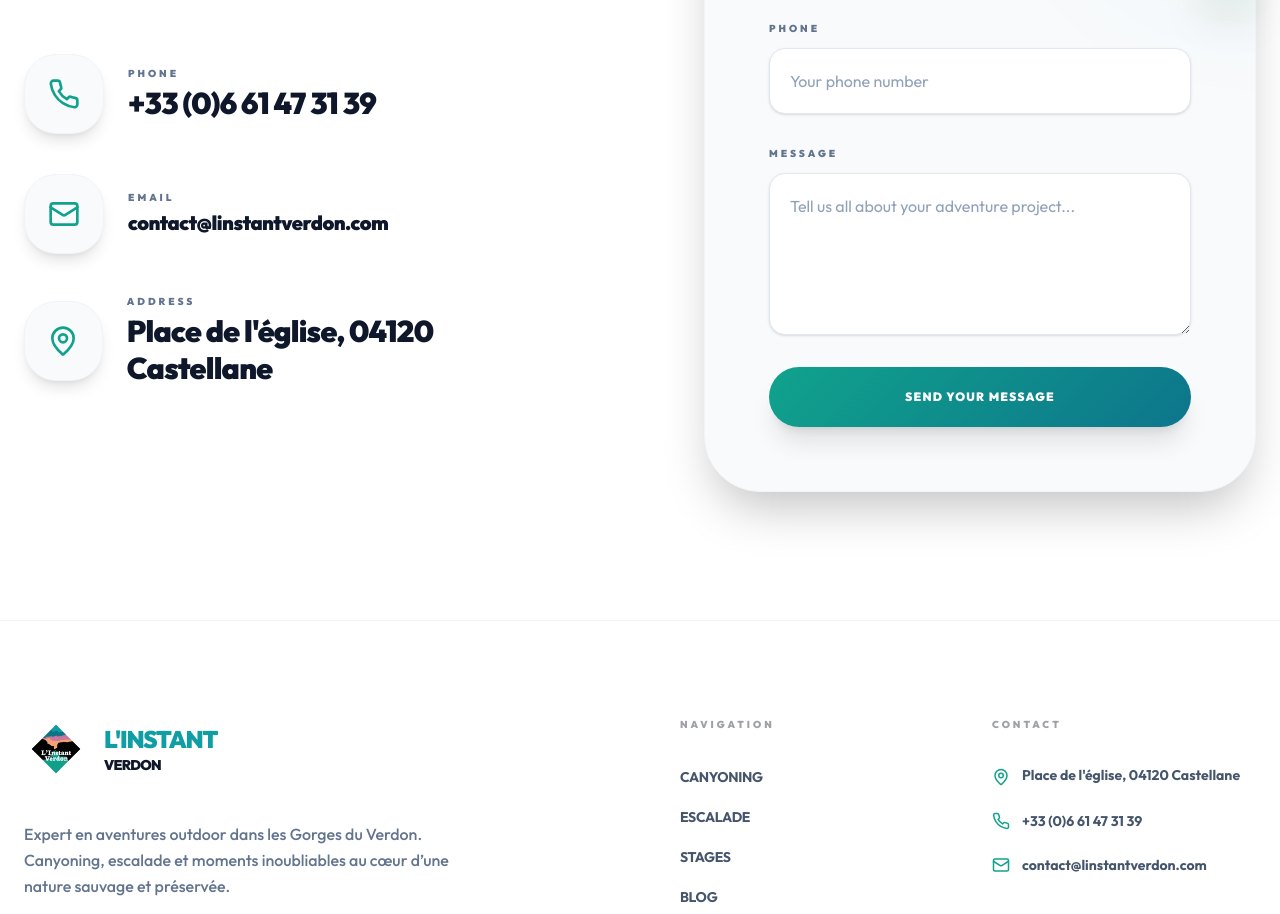
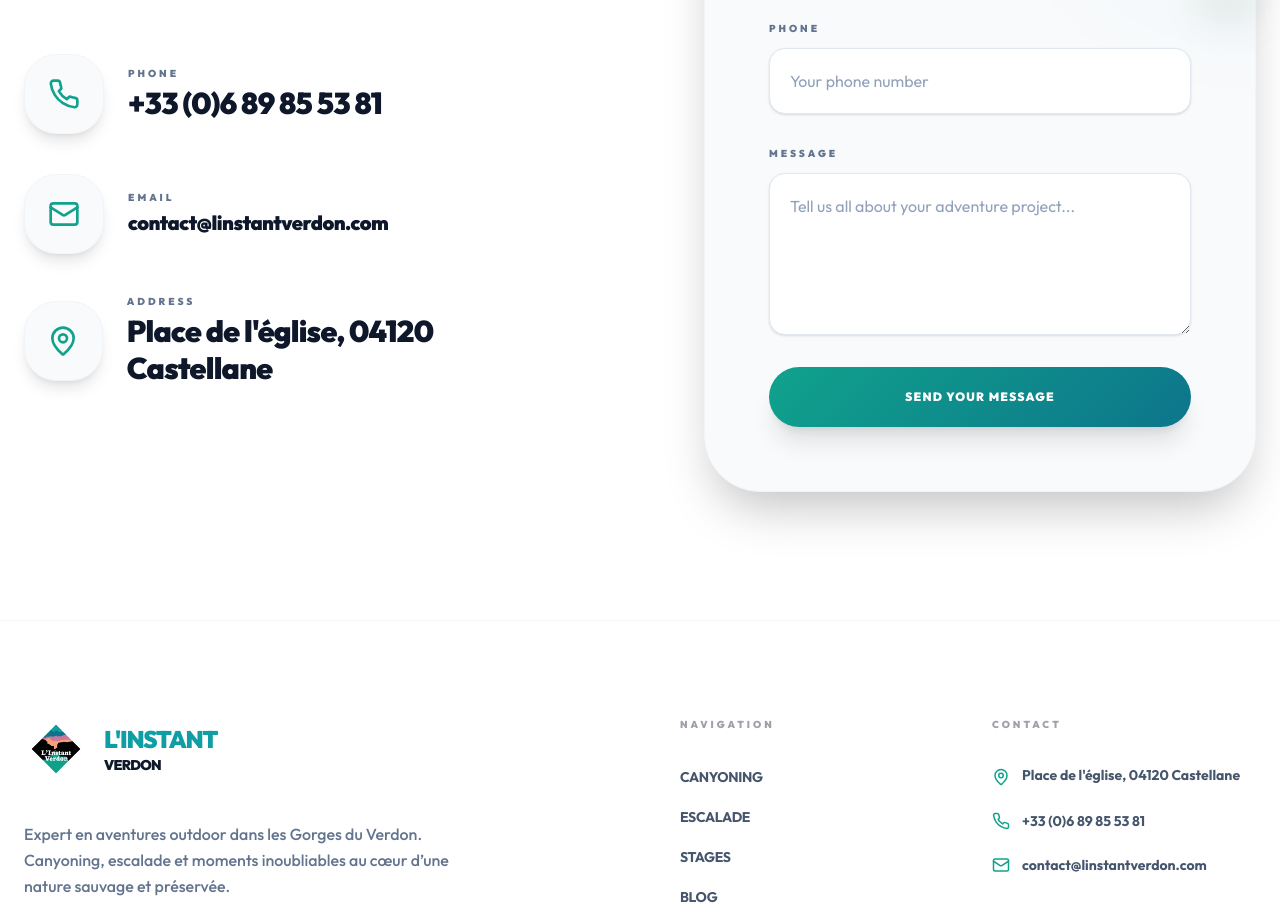
Before and after one commit to facenordgraphisme/linstant-verdon, a Next.js app: page /en/contact in a window 1280 px wide. Shown: the part 778-1692 px from the top of the page. Built offline with nearby package versions, Linux system fonts and the light colour scheme.

Commit message:
newonepasmalls

```diff
--- a/src/components/ContactSection.tsx
+++ b/src/components/ContactSection.tsx
@@ -137,7 +137,7 @@ export default function ContactSection({ dict, locale }: { dict: any; locale: st
               </div>
               <div>
                 <p className="text-[10px] font-black text-slate-500 uppercase tracking-[0.3em] mb-1">{contactDict.phoneLabel}</p>
-                <a href="tel:+33661473139" className="text-xl md:text-3xl font-black tracking-tight text-slate-900 hover:text-primary transition-colors">+33 (0)6 61 47 31 39</a>
+                <a href="tel:+33689855381" className="text-xl md:text-3xl font-black tracking-tight text-slate-900 hover:text-primary transition-colors">+33 (0)6 89 85 53 81</a>
               </div>
             </div>
 
--- a/src/components/Footer.tsx
+++ b/src/components/Footer.tsx
@@ -83,7 +83,7 @@ export default function Footer({ dict, locale }: { dict: any; locale: string })
                 </li>
                 <li className="flex items-center gap-3 text-slate-600">
                   <Phone size={18} className="text-primary shrink-0" />
-                  <span className="text-sm font-bold">+33 (0)6 61 47 31 39</span>
+                  <a href="tel:+33689855381" className="text-sm font-bold hover:text-primary transition-colors">+33 (0)6 89 85 53 81</a>
                 </li>
                 <li className="flex items-center gap-3 text-slate-600">
                   <Mail size={18} className="text-primary shrink-0" />
--- a/src/components/Hero.tsx
+++ b/src/components/Hero.tsx
@@ -74,7 +74,7 @@ export default function Hero({ dict }: { dict: any }) {
 
         <div ref={ctaRef} className="flex flex-col md:flex-row items-center justify-center gap-12">
           <a href="#activities" className="button-glow py-4 px-10 text-sm">
-            DÉCOUVRIR NOS SORTIES
+            DÉCOUVRIR NOS ACTIVITÉS
           </a>
           <a href="#contact" className="text-white font-black text-sm uppercase tracking-widest hover:text-primary transition-all flex items-center gap-3 group text-white-shadow leading-none">
             NOUS CONTACTER <ArrowRight size={22} className="group-hover:translate-x-2 transition-transform" />
--- a/src/components/LocalBusinessSchema.tsx
+++ b/src/components/LocalBusinessSchema.tsx
@@ -10,7 +10,7 @@ export default function LocalBusinessSchema({ locale }: { locale: string }) {
     "image": "https://linstantverdon.com/logo.png",
     "@id": "https://linstantverdon.com",
     "url": "https://linstantverdon.com",
-    "telephone": "+33000000000",
+    "telephone": "+33689855381",
     "address": {
       "@type": "PostalAddress",
       "streetAddress": "Place de l'église",
```
